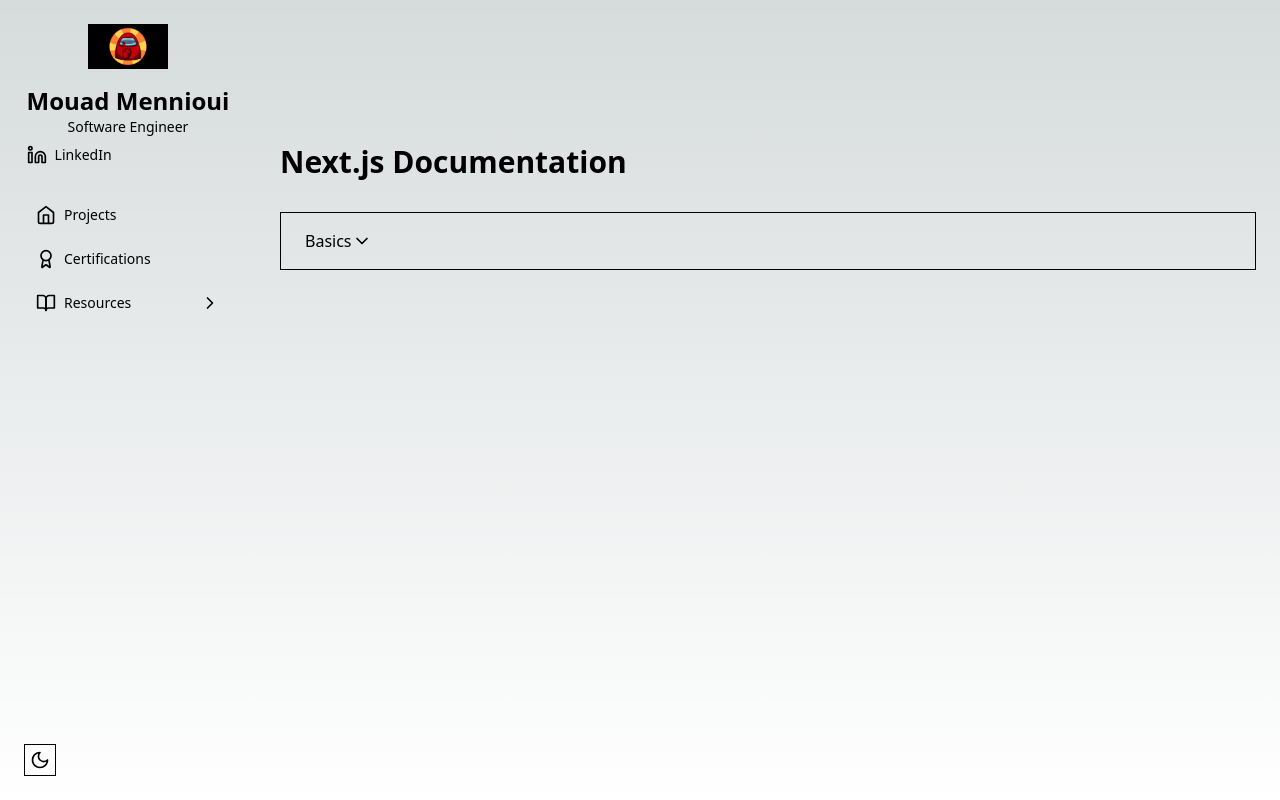
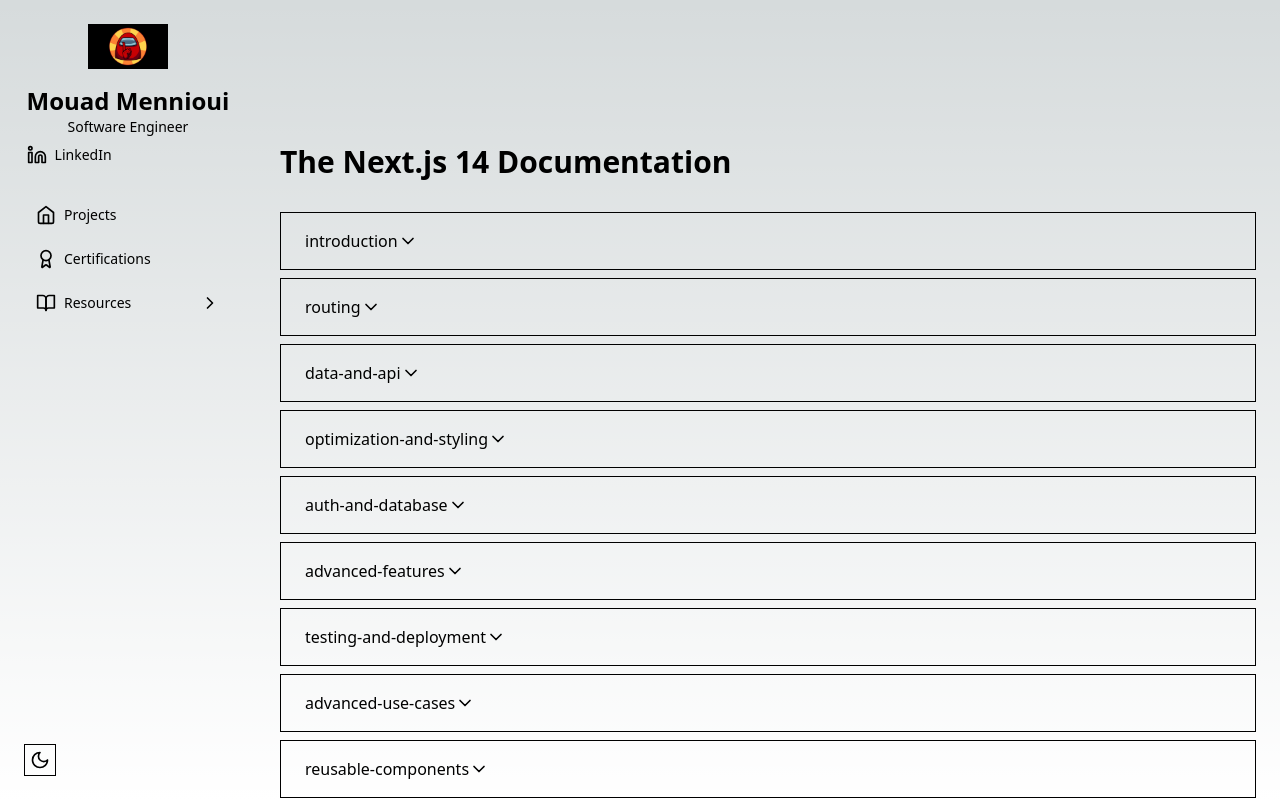
Before and after one commit to mouad-suuu/Portfolio-Threejs, a Next.js app: page /resources/frameworks-libraries/NextJs in a window 1280 px wide. Built offline with nearby package versions, Linux system fonts and the light colour scheme.

Commit message:
Next.js documentation

```diff
--- a/app/resources/frameworks-libraries/NextJs/Next.ts
+++ b/app/resources/frameworks-libraries/NextJs/Next.ts
@@ -1,29 +1,272 @@
 import { DocumentationSection } from "@/components/component/Documentation";
+import { Section } from "lucide-react";
 
 export const data: DocumentationSection[] = [
   {
-    mainTitle: "Next.js Documentation",
-    section: "Basics",
+    mainTitle: "The Next.js 14 Documentation",
+    section: "introduction",
     items: [
       {
-        type: "title",
-        text: "Node.js Basics",
+        type: "section",
+        section: {
+          mainTitle: "Overview of Next.js",
+          section: "Overview of Next.js",
+          items: [
+            {
+              type: "title",
+              text: "Overview of Next.js",
+            },
+            {
+              type: "paragraph",
+              text: "Next.js is a popular React framework that enables you to build fast, scalable, and SEO-friendly web applications. It provides a robust set of features that simplify the development process and enhance the performance of your React applications.",
+            },
+            {
+              type: "paragraph",
+              text: "Key aspects of Next.js include:",
+            },
+            {
+              type: "semi-title",
+              text: "1. Server-Side Rendering (SSR)",
+            },
+            {
+              type: "paragraph",
+              text: "Next.js can render React components on the server, improving initial load times and SEO.",
+            },
+            {
+              type: "semi-title",
+              text: "2. Static Site Generation (SSG)",
+            },
+            {
+              type: "paragraph",
+              text: " It allows you to generate static HTML pages at build time, perfect for content-heavy websites.",
+            },
+            {
+              type: "semi-title",
+              text: "3. Client-Side Rendering",
+            },
+            {
+              type: "paragraph",
+              text: "For dynamic content, Next.js seamlessly transitions to client-side rendering after the initial load.",
+            },
+            {
+              type: "semi-title",
+              text: "4. File-based Routing",
+            },
+            {
+              type: "paragraph",
+              text: "Next.js uses a file-system based router, making it intuitive to create routes in your application.",
+            },
+            {
+              type: "semi-title",
+              text: "5. API Routes",
+            },
+            {
+              type: "paragraph",
+              text: "It allows you to build API endpoints as part of your Next.js application, enabling full-stack capabilities.",
+            },
+            {
+              type: "semi-title",
+              text: "6. Built-in CSS Support",
+            },
+            {
+              type: "paragraph",
+              text: "Next.js supports CSS Modules, Sass, and other styling solutions out of the box.",
+            },
+            {
+              type: "semi-title",
+              text: "7. Code Splitting and Bundling",
+            },
+            {
+              type: "paragraph",
+              text: "Automatic code splitting ensures that only necessary JavaScript is loaded for each page.",
+            },
+
+            {
+              type: "title",
+              text: "Why Choose Next.js?",
+            },
+            {
+              type: "paragraph",
+              text: "Next.js addresses many common challenges in web development:",
+            },
+            {
+              type: "semi-title",
+              text: "Performance:",
+            },
+            {
+              type: "paragraph",
+              text: "With features like automatic code splitting and server-side rendering, Next.js helps create fast-loading web pages.",
+            },
+            {
+              type: "semi-title",
+              text: "Developer Experience:",
+            },
+            {
+              type: "paragraph",
+              text: "Its intuitive API and sensible defaults make it easy to get started and be productive quickly.",
+            },
+            {
+              type: "semi-title",
+              text: "Scalability:",
+            },
+            {
+              type: "paragraph",
+              text: "Next.js is designed to scale, from small projects to large, complex applications.",
+            },
+            {
+              type: "semi-title",
+              text: "SEO:",
+            },
+            {
+              type: "paragraph",
+              text: "Server-side rendering and automatic static optimization improve search engine visibility.",
+            },
+            {
+              type: "semi-title",
+              text: "Flexibility: ",
+            },
+            {
+              type: "paragraph",
+              text: "It supports various rendering methods, allowing developers to choose the best approach for each use case.",
+            },
+            {
+              type: "subtitle",
+              text: "Next.js vs Traditional React Applications",
+            },
+            {
+              type: "paragraph",
+              text: "While you can build powerful applications with React alone, Next.js offers several advantages:",
+            },
+            {
+              type: "subtitle",
+              text: "2. Easier Server-Side Rendering:",
+            },
+            {
+              type: "paragraph",
+              text: "SSR is complex to set up in vanilla React but comes built-in with Next.js.",
+            },
+            {
+              type: "subtitle",
+              text: "3. Improved Performance:",
+            },
+            {
+              type: "paragraph",
+              text: "Features like automatic code splitting are handled out of the box.",
+            },
+            {
+              type: "subtitle",
+              text: "4. Static Site Generation: ",
+            },
+            {
+              type: "paragraph",
+              text: "Next.js makes it easy to generate static sites, which is not a native feature of React.",
+            },
+            {
+              type: "subtitle",
+              text: "5. API Routes: ",
+            },
+            {
+              type: "paragraph",
+              text: "Next.js allows you to create API endpoints within your React application, promoting a more integrated development experience.",
+            },
+            {
+              type: "paragraph",
+              text: "Next.js simplifies many aspects of React development, making it an excellent choice for both newcomers to React and experienced developers looking to streamline their workflow.",
+            },
+          ],
+        },
       },
       {
-        type: "language",
-        text: "Node.js",
+        type: "section",
+        section: {
+          mainTitle: "Key features and improvements in version 14",
+          section: "Key features and improvements in version 14",
+          items: [],
+        },
       },
       {
-        type: "paragraph",
-        text: "This example demonstrates basic concepts in Node.js such as setting up a server, handling requests, and using modules.",
+        type: "section",
+        section: {
+          mainTitle: "Comparison with previous versions",
+          section: "Comparison with previous versions",
+          items: [],
+        },
       },
       {
-        type: "code",
-        code: {
-          language: "javascript",
-          code: '// Node.js code to demonstrate basic concepts\n\n// 1. Import http module\nconst http = require("http");\n\n// 2. Create Server\nconst server = http.createServer((req, res) => {\n    res.statusCode = 200;\n    res.setHeader("Content-Type", "text/plain");\n    res.end("Hello, World!\\n");\n});\n\n// 3. Listen on Port\nconst port = 3000;\nserver.listen(port, () => {\n    console.log(`Server running at http://localhost:${port}/`);\n});',
+        type: "section",
+        section: {
+          mainTitle: "Project Structure",
+          section: "Project Structure",
+          items: [
+            {
+              type: "section",
+              section: {
+                mainTitle: "App directory structure",
+                section: "App directory structure",
+                items: [],
+              },
+            },
+            {
+              type: "section",
+              section: {
+                mainTitle: "File-based routing system",
+                section: "File-based routing system",
+                items: [],
+              },
+            },
+            {
+              type: "section",
+              section: {
+                mainTitle:
+                  "Special files (layout.js, page.js, loading.js, error.js, etc.)",
+                section:
+                  "Special files (layout.js, page.js, loading.js, error.js, etc.)",
+                items: [],
+              },
+            },
+          ],
         },
       },
     ],
   },
+  {
+    mainTitle: "2. Routing in Next.js 14",
+    section: "routing",
+    items: [],
+  },
+  {
+    mainTitle: "3. Data Management and API",
+    section: "data-and-api",
+    items: [],
+  },
+  {
+    mainTitle: "4. Optimization and Styling",
+    section: "optimization-and-styling",
+    items: [],
+  },
+  {
+    mainTitle: "5. Authentication and Database Integration",
+    section: "auth-and-database",
+    items: [],
+  },
+  {
+    mainTitle: "6. Advanced Features and Best Practices",
+    section: "advanced-features",
+    items: [],
+  },
+  {
+    mainTitle: "7. Testing and Deployment",
+    section: "testing-and-deployment",
+    items: [],
+  },
+  {
+    mainTitle: "8. Advanced Use Cases and Troubleshooting",
+    section: "advanced-use-cases",
+    items: [],
+  },
+  {
+    mainTitle: "9. Reusable Components and Utilities",
+    section: "reusable-components",
+    items: [],
+  },
 ];
--- a/components/component/Documentation.tsx
+++ b/components/component/Documentation.tsx
@@ -106,9 +106,9 @@
           </div>
         )}
         {item.type === "section" && item.section && (
-          <div className="mt-4">
+          <div className="mt-0">
             <Collapsible className="border rounded-lg overflow-hidden">
-              <CollapsibleTrigger className="bg-muted px-6 py-4 flex items-center justify-between font-medium">
+              <CollapsibleTrigger className="bg-muted px-6 py-3 flex items-center justify-between font-medium">
                 <span>{item.section.section}</span>
                 <ChevronDownIcon className="w-5 h-5" />
               </CollapsibleTrigger>
```
Also changed, not shown: app/resources/frameworks-libraries/NextJs/README.md.
